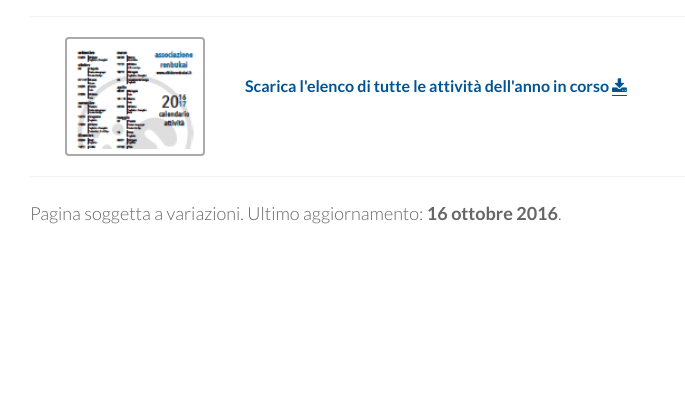
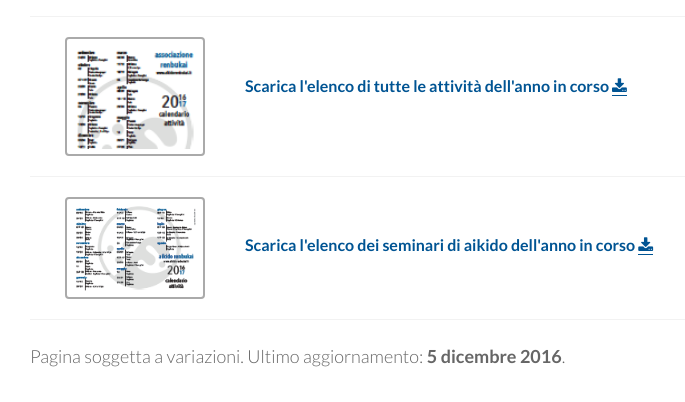
Before and after one commit to cbolk/renbukai-website, a PHP site: page /seminari.php in a window 1280 px wide. Shown: the part 4999-5401 px from the top of the page, without its empty margins (40-725 px from the left). Before the commit the page ends 5223 px from the top, so only its background shows below. Run offline with PHP 8.4, Linux system fonts and the light colour scheme; data that the repository does not hold is empty; some libraries are stand-ins or nearby versions.

Commit message:
additional file with only aikido seminars

```diff
--- a/seminari.php
+++ b/seminari.php
@@ -119,7 +119,13 @@
                 <div class='seminarwrapper col-lg-12 col-xs-12 col-md-12'>
                     <div class='semimage col-lg-2 col-md-2 col-xs-6'><a href="download.php?fp=stages/seminari201617.pdf" alt="lista seminari" class='noborder download' target=_blank><img src="stages/semlistimg.png" /></a></div>
                     <div class='semdate col-lg-10 col-md-10 col-xs-10 clearfix'>
-                        <div class='semdetails'><br/><br/>Scarica l'elenco di tutte le attivit&agrave; dell'anno in corso <a href="download.php?fp=stages/seminari201617.pdf"  target=_blank alt="lista seminari" class='download'><i class='fa fa-download'></i></a></div>
+                        <div class='semdetails'><br/><br/>Scarica l'elenco di tutte le attivit&agrave; dell'anno in corso <a href="download.php?fp=stages/seminari201617.pdf"  target=_blank alt="lista attività" class='download'><i class='fa fa-download'></i></a></div>
+                    </div>
+                </div>
+                <div class='seminarwrapper col-lg-12 col-xs-12 col-md-12'>
+                    <div class='semimage col-lg-2 col-md-2 col-xs-6'><a href="download.php?fp=stages/seminariaikido201617.pdf" alt="lista seminari" class='noborder download' target=_blank><img src="stages/aikilistimg.png" /></a></div>
+                    <div class='semdate col-lg-10 col-md-10 col-xs-10 clearfix'>
+                        <div class='semdetails'><br/><br/>Scarica l'elenco dei seminari di aikido dell'anno in corso <a href="download.php?fp=stages/seminariaikido201617.pdf"  target=_blank alt="lista seminari aikido" class='download'><i class='fa fa-download'></i></a></div>
                     </div>
                 </div>
                 <!--div class='clearfix'></div-->
@@ -129,7 +135,7 @@
         <div class="row">
             <div class="col-lg-12 col-xm-12">
                 <br/>
-                <p>Pagina soggetta a variazioni. Ultimo aggiornamento: <strong>16 ottobre 2016</strong>.</p>
+                <p>Pagina soggetta a variazioni. Ultimo aggiornamento: <strong>5 dicembre 2016</strong>.</p>
             </div>
         </div>        <!-- footer -->
         <?php include_once("utils/footer.php") ?>
```
Also changed, not shown: stages/aikilistimg.png (added), 1 other file.
